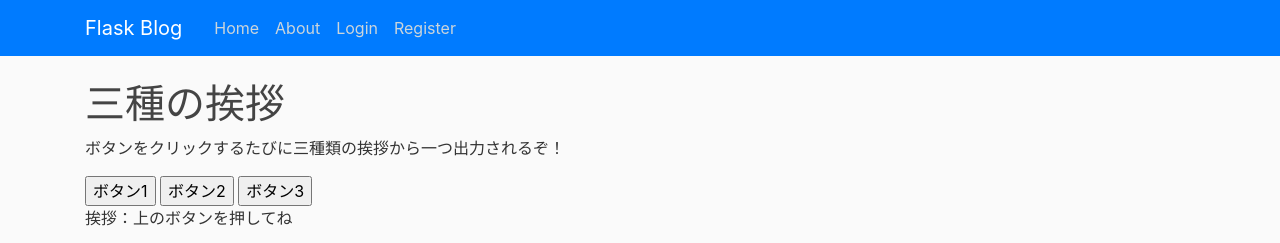
After one commit to kdr250/flaskblog, a Flask app: page /hello in a window 1280 px wide. The commit adds this page. Shown: the top 243 px of the page. Run offline with Flask 2, Linux system fonts and the light colour scheme; some libraries are stand-ins or nearby versions.

Commit message:
Add-Ajax-in-Test-Hello-Page
・Ajaxテスト用ページ(hello.html,hello.js)とflaskのroutesに処理を追加しました。

```diff
--- a/forms.py
+++ b/forms.py
@@ -1,6 +1,6 @@
 # Form
 from flask_wtf import FlaskForm
-from flask_wtf.file import FileField, FileAllowed
+# from flask_wtf.file import FileField, FileAllowed
 from wtforms import StringField, PasswordField, SubmitField, TextAreaField
 from wtforms.validators import DataRequired, Length, Email, EqualTo, ValidationError
 
--- a/run.py
+++ b/run.py
@@ -1,7 +1,8 @@
 # Main
-from flask import Flask, render_template, redirect, url_for, flash
+from flask import Flask, render_template, redirect, url_for, flash, request, json, jsonify
 from flask_login import LoginManager, current_user, login_user, logout_user, login_required
 from flask_bcrypt import Bcrypt
+# from flask_bootstrap import Bootstrap
 
 # forms
 from forms import ResigtrationForm, LoginForm, PostForm
@@ -12,6 +13,8 @@ from flask_sqlalchemy import SQLAlchemy
 # Config
 app = Flask(__name__)
 app.config['SECRET_KEY'] = 'd50afe8ef1fe6f6934245436e6a52776de99f8fa2b31e766991acaf6ef57'
+
+# bootstrap = Bootstrap(app)
 
 bcrypt = Bcrypt(app)
 login_manager = LoginManager(app)
@@ -84,5 +87,24 @@ def new_post():
     return redirect(url_for('home'))
   return render_template('post.html', title='New Post', form=form)
 
+# Ajaxテスト
+@app.route('/hello')
+def hello_view():
+  return render_template('hello.html', title='random_greeting')
+
+# ランダムに投稿を取得してjsonとして返す
+@app.route('/greeting_post', methods=['POST'])
+def greeting_process():
+  # 先程作成したdbtool.pyのメソッド呼び出し
+  post = Post.query.get(request.json["key"])
+  greeting = post.content
+  print(greeting)
+
+  return_json = {
+    'greeting': greeting,
+  }
+  return jsonify(ResultSet=json.dumps(return_json))
+
+
 if __name__ == '__main__':
   app.run(debug=True)
--- /dev/null
+++ b/static/js/hello.js
@@ -0,0 +1,14 @@
+function post_greeting(num) {
+  $.ajax({
+    type: 'POST',
+    url: '/greeting_post',
+    // data: JSON.stringify({"key":$('input').data('post-id')}),
+    data: JSON.stringify({"key":num}),
+    contentType: 'application/json',
+    success: function (data) {
+      const greeting = JSON.parse(data.ResultSet).greeting
+      document.getElementById('greeting').innerHTML = greeting
+    }
+  })
+  // console.log($('input').data('post'))
+}
--- /dev/null
+++ b/templates/hello.html
@@ -0,0 +1,12 @@
+{% extends "layout.html" %}
+{% block content %}
+  <h1>三種の挨拶</h1>
+  <p>ボタンをクリックするたびに三種類の挨拶から一つ出力されるぞ！</p>
+  <input type="button" value='ボタン1' data-post-id=1 onclick="post_greeting(1)">
+  <input type="button" value='ボタン2' data-post-id=2 onclick="post_greeting(2)">
+  <input type="button" value='ボタン3' data-post-id=3 onclick="post_greeting(3)">
+  <br>
+  <p>挨拶：<span id="greeting">上のボタンを押してね</span></p>
+  <img id="greeting_image" width="256" height="256" src="http://urx3.nu/Zlxt">
+  <script src="../static/js/hello.js"></script>
+{% endblock %}
--- a/templates/layout.html
+++ b/templates/layout.html
@@ -4,6 +4,12 @@
   <meta charset="UTF-8">
 
   <link rel="stylesheet" href="https://stackpath.bootstrapcdn.com/bootstrap/4.3.1/css/bootstrap.min.css" integrity="sha384-ggOyR0iXCbMQv3Xipma34MD+dH/1fQ784/j6cY/iJTQUOhcWr7x9JvoRxT2MZw1T" crossorigin="anonymous">
+  <!-- <script src="https://code.jquery.com/jquery-3.3.1.slim.min.js" integrity="sha384-q8i/X+965DzO0rT7abK41JStQIAqVgRVzpbzo5smXKp4YfRvH+8abtTE1Pi6jizo" crossorigin="anonymous"></script> -->
+  <script src="https://code.jquery.com/jquery-3.4.1.js"
+    integrity="sha256-WpOohJOqMqqyKL9FccASB9O0KwACQJpFTUBLTYOVvVU="
+    crossorigin="anonymous"></script>
+  <script src="https://cdnjs.cloudflare.com/ajax/libs/popper.js/1.14.7/umd/popper.min.js" integrity="sha384-UO2eT0CpHqdSJQ6hJty5KVphtPhzWj9WO1clHTMGa3JDZwrnQq4sF86dIHNDz0W1" crossorigin="anonymous"></script>
+  <script src="https://stackpath.bootstrapcdn.com/bootstrap/4.3.1/js/bootstrap.min.js" integrity="sha384-JjSmVgyd0p3pXB1rRibZUAYoIIy6OrQ6VrjIEaFf/nJGzIxFDsf4x0xIM+B07jRM" crossorigin="anonymous"></script>
 
   <link rel="stylesheet" type="text/css" href="static/main.css">
   <!-- <link rel="stylesheet" type="text/css" href="{{ url_for('static', filename='main.css') }}"> -->
@@ -70,10 +76,5 @@
       {% endblock %}
     </div>
 
-
-  <script src="https://code.jquery.com/jquery-3.3.1.slim.min.js" integrity="sha384-q8i/X+965DzO0rT7abK41JStQIAqVgRVzpbzo5smXKp4YfRvH+8abtTE1Pi6jizo" crossorigin="anonymous"></script>
-  <script src="https://cdnjs.cloudflare.com/ajax/libs/popper.js/1.14.7/umd/popper.min.js" integrity="sha384-UO2eT0CpHqdSJQ6hJty5KVphtPhzWj9WO1clHTMGa3JDZwrnQq4sF86dIHNDz0W1" crossorigin="anonymous"></script>
-  <script src="https://stackpath.bootstrapcdn.com/bootstrap/4.3.1/js/bootstrap.min.js" integrity="sha384-JjSmVgyd0p3pXB1rRibZUAYoIIy6OrQ6VrjIEaFf/nJGzIxFDsf4x0xIM+B07jRM" crossorigin="anonymous"></script>
-
 </body>
 </html>
```
